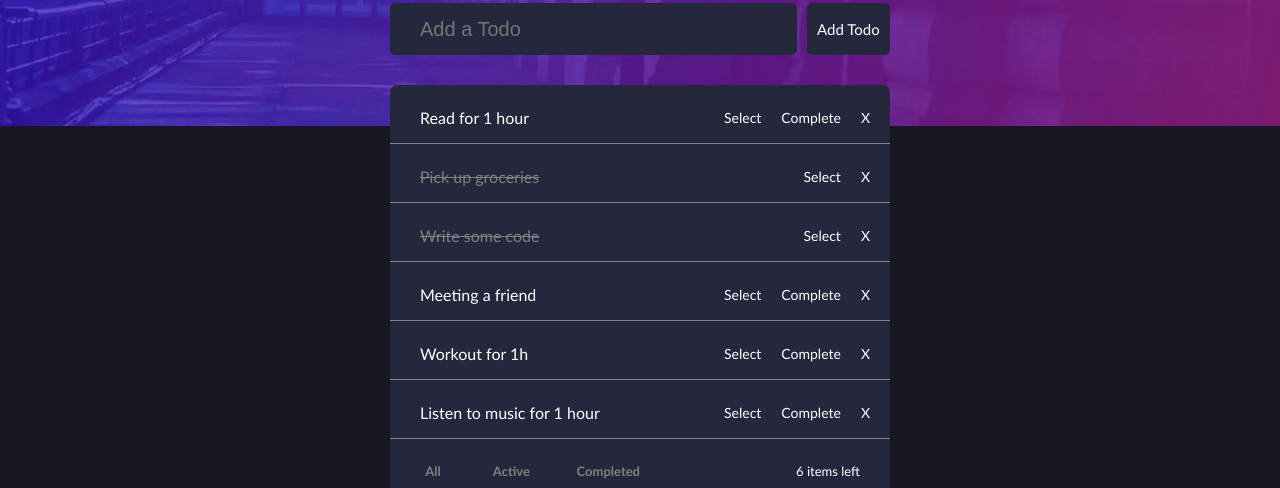
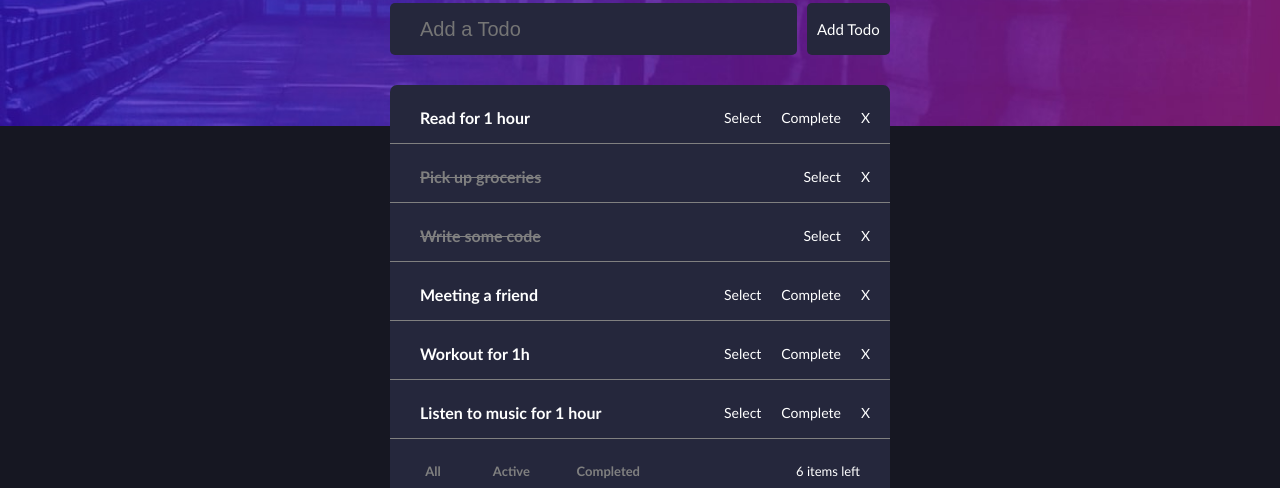
Before and after one commit to Elio1995/todo-app, a React (Vite) app: page / in a window 1280 px wide. Shown: the part 141-629 px from the top of the page. Built offline with nearby package versions, Linux system fonts and the light colour scheme; data requests are answered from the project's data file.

Commit message:
Fixed somee types props and some styling

```diff
--- a/src/Components/Input.tsx
+++ b/src/Components/Input.tsx
@@ -4,7 +4,7 @@ import { TODO } from "../App";
 
 import "../App.css";
 
-export default function Input(props) {
+export default function Input(props: any) {
   const todoRef = useRef();
 
   function handleSubmit(e: any) {
--- a/src/Components/Todos.tsx
+++ b/src/Components/Todos.tsx
@@ -3,7 +3,7 @@ import { TODO } from "../App";
 
 import "../App.css";
 
-export default function Todos(props) {
+export default function Todos(props: any) {
   return (
     <div
       style={{
@@ -36,6 +36,7 @@ export default function Todos(props) {
                   paddingLeft: "30px",
                   display: "flex",
                   placeItems: "center",
+                  fontWeight: "600",
                   color:
                     todo.status === "Completed"
                       ? props.mode === false
@@ -136,7 +137,7 @@ export default function Todos(props) {
             textAlign: "center",
             fontWeight: "650",
 
-            color: props.mode === false ? "grey" : "hsl(235, 24%, 19%)",
+            color: props.mode === false ? "grey" : "hsl(235, 19%, 35%)",
           }}
         >
           <span
```
